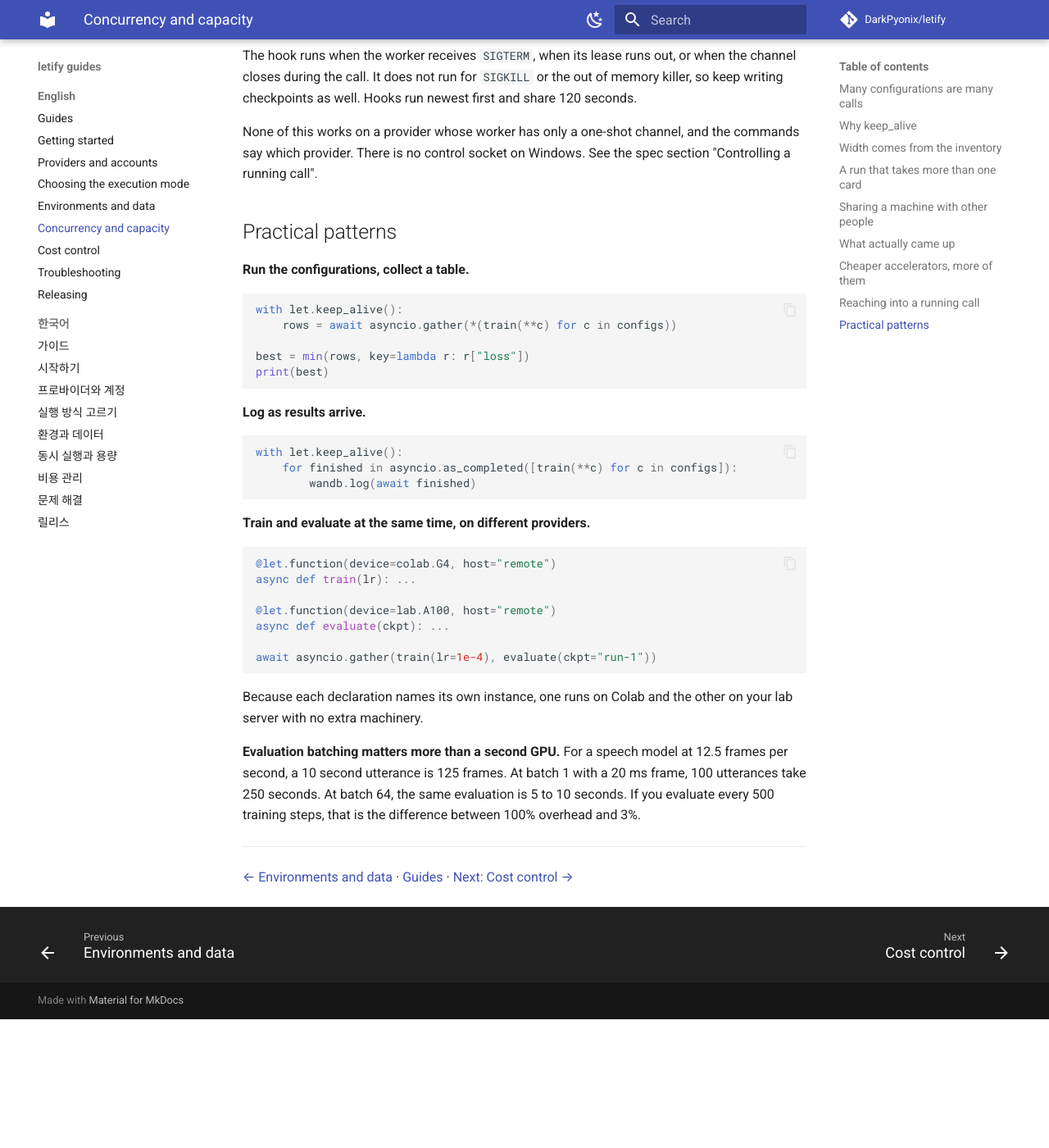
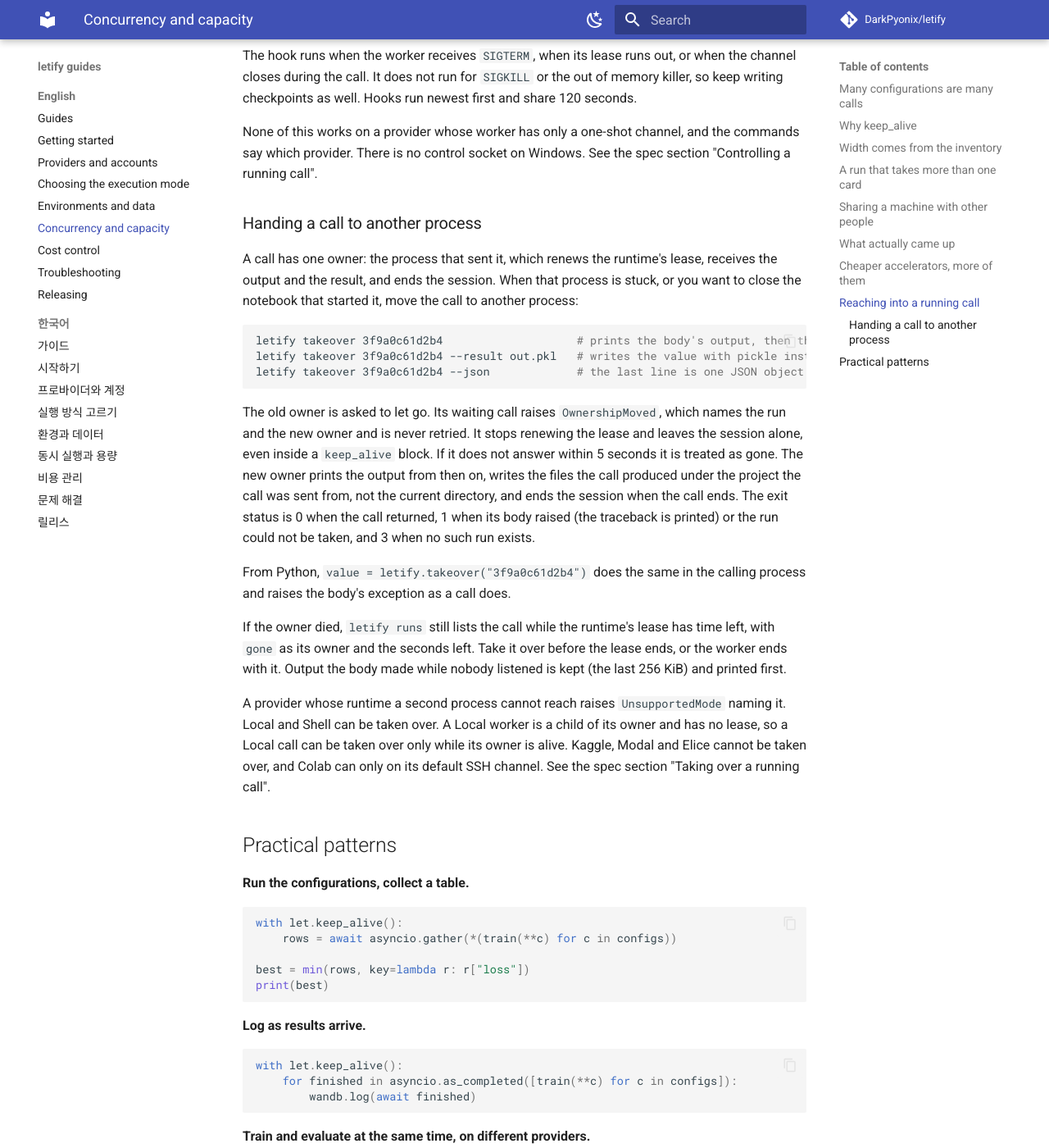
Before and after one commit to DarkPyonix/letify, an MkDocs documentation site: the page built from docs/guide/05-concurrency.md, in a window 1280 px wide and 1400 px high, scrolled down 3949 px. Shown: the whole window at 82% size. Built offline with MkDocs 1.6.1 and Material for MkDocs 9.7.7, drawn with Linux system fonts in a browser that asks for light colours; comment, search, counter and statistics services are not loaded; before the commit the page ends 5192 px from its top, so only the background shows below that.

Commit message:
Docs: Describe handing a call to another process in the guide and PROJECT.md

````diff
--- a/docs/guide/05-concurrency.md
+++ b/docs/guide/05-concurrency.md
@@ -161,6 +161,24 @@
 
 None of this works on a provider whose worker has only a one-shot channel, and the commands say which provider. There is no control socket on Windows. See the spec section "Controlling a running call".
 
+### Handing a call to another process
+
+A call has one owner: the process that sent it, which renews the runtime's lease, receives the output and the result, and ends the session. When that process is stuck, or you want to close the notebook that started it, move the call to another process:
+
+```bash
+letify takeover 3f9a0c61d2b4                    # prints the body's output, then the repr of the value
+letify takeover 3f9a0c61d2b4 --result out.pkl   # writes the value with pickle instead
+letify takeover 3f9a0c61d2b4 --json             # the last line is one JSON object: run, ok, value_repr or error, result_path
+```
+
+The old owner is asked to let go. Its waiting call raises `OwnershipMoved`, which names the run and the new owner and is never retried. It stops renewing the lease and leaves the session alone, even inside a `keep_alive` block. If it does not answer within 5 seconds it is treated as gone. The new owner prints the output from then on, writes the files the call produced under the project the call was sent from, not the current directory, and ends the session when the call ends. The exit status is 0 when the call returned, 1 when its body raised (the traceback is printed) or the run could not be taken, and 3 when no such run exists.
+
+From Python, `value = letify.takeover("3f9a0c61d2b4")` does the same in the calling process and raises the body's exception as a call does.
+
+If the owner died, `letify runs` still lists the call while the runtime's lease has time left, with `gone` as its owner and the seconds left. Take it over before the lease ends, or the worker ends with it. Output the body made while nobody listened is kept (the last 256 KiB) and printed first.
+
+A provider whose runtime a second process cannot reach raises `UnsupportedMode` naming it. Local and Shell can be taken over. A Local worker is a child of its owner and has no lease, so a Local call can be taken over only while its owner is alive. Kaggle, Modal and Elice cannot be taken over, and Colab can only on its default SSH channel. See the spec section "Taking over a running call".
+
 ## Practical patterns
 
 **Run the configurations, collect a table.**
````
Also changed, not shown: PROJECT.md (+10 -0 lines), docs/guide/ko/05-동시-실행.md (+18 -0 lines).
